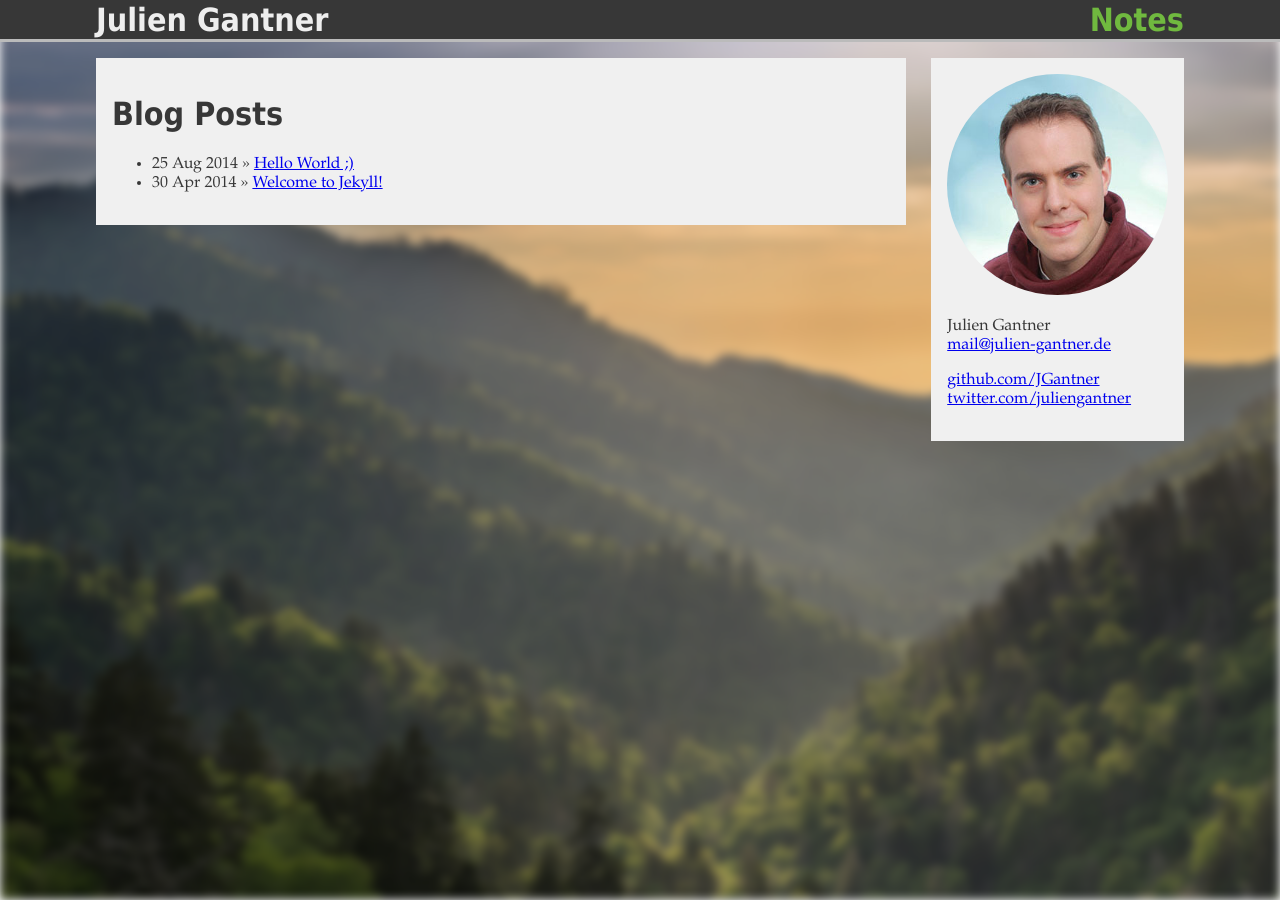
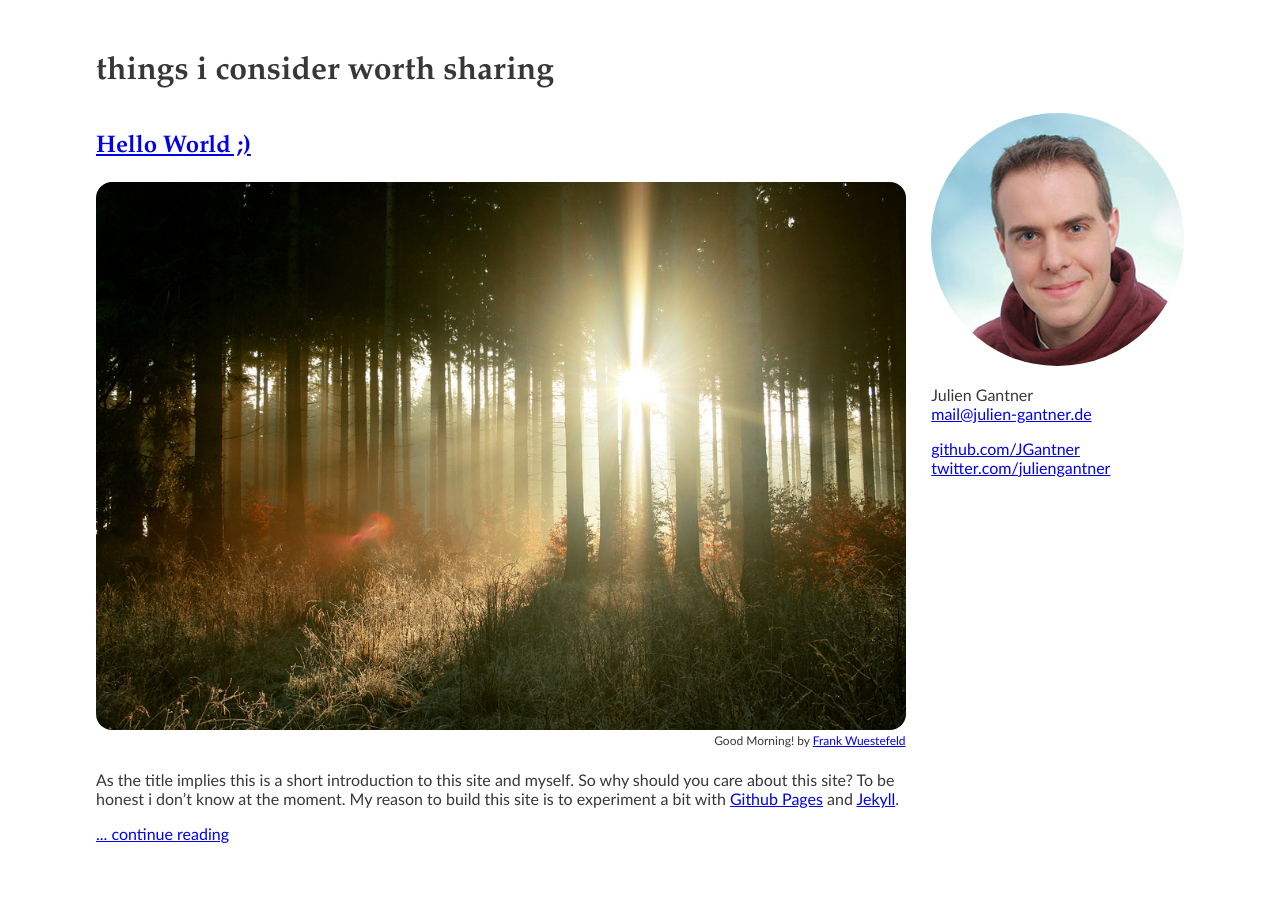
Before and after one commit to JGantner/JGantner.github.io, a Jekyll site: the page built from index.html, in a window 1280 px wide. Built offline with Jekyll 4.4.1, drawn with Linux system fonts in a browser that asks for light colours; some web fonts are replaced; Markdown is read by kramdown in place of the engine named in the settings.

Commit message:
finds a styling thats good enough for now

```diff
--- a/_layouts/default.html
+++ b/_layouts/default.html
@@ -19,9 +19,9 @@
         <p class="browsehappy">You are using an <strong>outdated</strong> browser. Please <a href="http://browsehappy.com/">upgrade your browser</a> to improve your experience.</p>
     <![endif]-->
 
-    {% include page_header.html %}
 
     <div class="container">
+    <h1>{{ page.title }}</h1>
     <main>
 
       {{ content }}
--- a/_layouts/post.html
+++ b/_layouts/post.html
@@ -1,8 +1,10 @@
 ---
 layout: default
 ---
-<h2>{{ page.title }}</h2>
-<p class="meta">{{ page.date | date_to_string }}</p>
+<p class="post-date">{{ page.date | date_to_string }}</p>
+<nav>
+  <a href="/">all posts</a>
+</nav>
 
 <div class="post">
 {{ content }}
--- a/_posts/2014-04-30-welcome-to-jekyll.markdown
+++ /dev/null
@@ -1,24 +0,0 @@
----
-layout: post
-title:  "Welcome to Jekyll!"
-date:   2014-04-30 10:34:39
-categories: jekyll update
----
-
-You'll find this post in your `_posts` directory - edit this post and re-build (or run with the `-w` switch) to see your changes!
-To add new posts, simply add a file in the `_posts` directory that follows the convention: YYYY-MM-DD-name-of-post.ext.
-
-Jekyll also offers powerful support for code snippets:
-
-{% highlight ruby %}
-def print_hi(name)
-  puts "Hi, #{name}"
-end
-print_hi('Tom')
-#=> prints 'Hi, Tom' to STDOUT.
-{% endhighlight %}
-
-Check out the [Jekyll docs][jekyll] for more info on how to get the most out of Jekyll. File all bugs/feature requests at [Jekyll's GitHub repo][jekyll-gh].
-
-[jekyll-gh]: https://github.com/mojombo/jekyll
-[jekyll]:    http://jekyllrb.com
--- a/css/base.sass
+++ b/css/base.sass
@@ -21,72 +21,44 @@ $visual-grid-opacity: 0.3
 @import 'bourbon/bourbon'
 @import 'neat/neat'
 
-$mobile: new-breakpoint(max-width 480px 4)
+// styles
+*
+  @include box-sizing(border-box)
 
-// styles
-
-html:before
-  content: ""
-  position: fixed
-  left: 0
-  right: 0
-  z-index: -1
-
-  display: block
-  background-image: url('/img/bg-large.jpg')
-  width: 100%
-  height: 100%
-
-  -webkit-filter: blur(5px)
-  -moz-filter: blur(5px)
-  -o-filter: blur(5px)
-  -ms-filter: blur(5px)
-  filter: blur(5px)
+body, html
+  font-family: "Trebuchet MS", sans-serif
+  color: $dark-gray
+  font-size: 16px
+  background-color: #fff
+  padding: 1em
 
 
-
-body, html
+h1, h2, h3, h4, h5, h6
   font-family: Palatino, serif
-  color: $dark-gray
-  font-size: 16px
-
-main,aside
-  background-color: $light-bg
-  padding: 1em
-
-h1, h2, h3, h4, h5, h6
-  font-family: Tahoma, "Trebuchet MS", sans-serif
 
 main
   @include span-columns(9)
-  @include media($mobile)
-    padding: 0.5em
+
+figure
+  margin-bottom: 1.33333333333em
+  img
+    max-width: 100%
+    border-radius: 1em
+  figcaption
+    font-size: .75em
+    text-align: right
+
+.post-date
+  float: right
+  font-size: .75em
+  margin-top: 0
 
 .container
   @include outer-container
 
-.site-header
-  @include clearfix
-  background-color: $dark-blue
-  border-bottom: 3px solid #bbb
-  border-top: 1px solid transparent
-  margin-bottom: 1em
-
-  a, a:hover, a:active, a:visited
-    color: #eee
-    text-decoration: none
-
-  h1
-    margin-top: 0
-    margin-bottom: 0
-    @include span-columns(12)
-    @include media($mobile)
-      padding: 0 0.3em
-
-  .claim
-    font-family: 'Waiting for the Sunrise' sans-serif
-    float: right
-    color: $green
+.post-excrepts
+  list-style: none
+  padding-left: 0
 
 .contact-info
   @include span-columns(3)
--- a/index.html
+++ b/index.html
@@ -1,13 +1,14 @@
 ---
 layout: default
-title: Your New Jekyll Site
+title: things i consider worth sharing
 ---
 
-<div id="home">
-  <h1>Blog Posts</h1>
-  <ul class="posts">
-    {% for post in site.posts %}
-      <li><span>{{ post.date | date_to_string }}</span> &raquo; <a href="{{ post.url }}">{{ post.title }}</a></li>
-    {% endfor %}
-  </ul>
-</div>
+<ul class="post-excrepts">
+  {% for post in site.posts %}
+    <li>
+      <a href="{{ post.url }}"><h2>{{ post.title }}</h2></a>
+      {{ post.excerpt }}
+      <a href="{{ post.url }}">... continue reading</a>
+    </li>
+  {% endfor %}
+</ul>
```
Also changed, not shown: _posts/2014-08-25-introducing-myself.markdown (+6 -2 lines), img/14104742909_5a1afe061c_h.jpg (deleted), img/bg-large.jpg (deleted), img/sunrise-in-the-forest-by-Frank-Wuestefeld.jpg (added), 1 other file.
